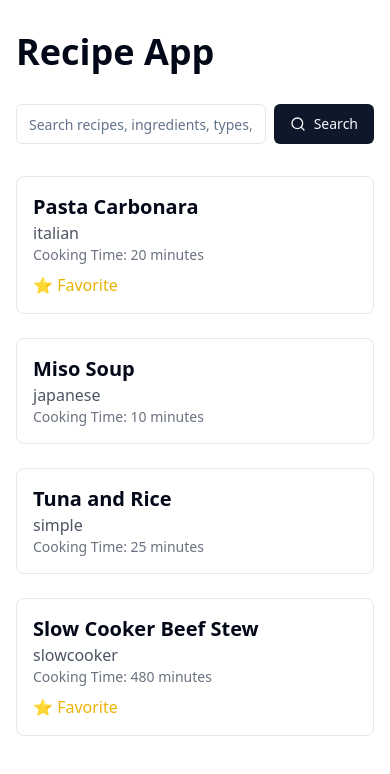
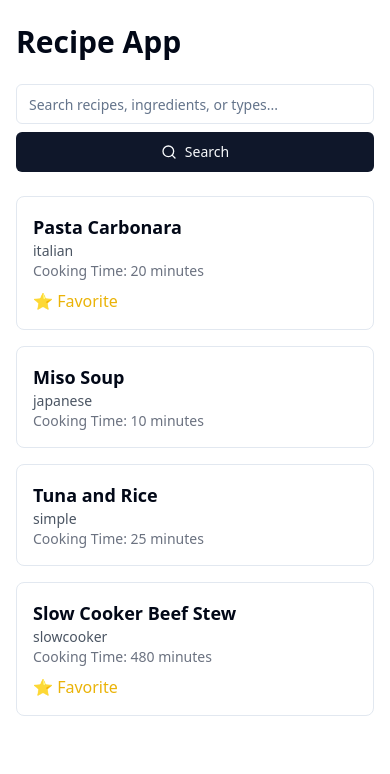
Before and after one commit to evilusean/RecipSean-RecipeApp, a Next.js app in the folder recip-sean/: page / in a window 390 px wide. Shown: the top 774 px of the page. Built offline with nearby package versions, Linux system fonts and the light colour scheme.

Commit message:
responsiveness
added responsiveness - will be used on phone in kitchen almost always

```diff
--- a/recip-sean/package.json
+++ b/recip-sean/package.json
@@ -15,6 +15,7 @@
     "@radix-ui/react-slot": "^1.1.0",
     "class-variance-authority": "^0.7.0",
     "clsx": "^2.1.1",
+    "lodash": "^4.17.21",
     "lucide-react": "^0.446.0",
     "next": "14.2.13",
     "react": "^18",
@@ -22,6 +23,7 @@
     "tailwind-merge": "^2.5.2"
   },
   "devDependencies": {
+    "@types/lodash": "^4.17.9",
     "@types/node": "^20",
     "@types/react": "^18",
     "@types/react-dom": "^18",
--- a/recip-sean/src/app/page.tsx
+++ b/recip-sean/src/app/page.tsx
@@ -1,20 +1,17 @@
 'use client'
 
-import { useState, useEffect } from 'react'
+import { useState, useEffect, useCallback } from 'react'
 import Link from 'next/link'
 import { SearchComponent } from '@/components/search'
 import { Recipe } from '@/utils/recipeUtils'
+import { debounce } from 'lodash'
 
 export default function Home() {
   const [recipes, setRecipes] = useState<Recipe[]>([])
   const [loading, setLoading] = useState(true)
   const [error, setError] = useState<string | null>(null)
 
-  useEffect(() => {
-    fetchRecipes()
-  }, [])
-
-  const fetchRecipes = async (query: string = '') => {
+  const fetchRecipes = useCallback(async (query: string = '') => {
     setLoading(true)
     setError(null)
     try {
@@ -23,7 +20,6 @@ export default function Home() {
         throw new Error(`HTTP error! status: ${response.status}`)
       }
       const data = await response.json()
-      console.log(`Fetched ${data.length} recipes`)
       setRecipes(data)
     } catch (error) {
       console.error('Error fetching recipes:', error)
@@ -31,26 +27,38 @@ export default function Home() {
     } finally {
       setLoading(false)
     }
-  }
+  }, [])
+
+  useEffect(() => {
+    fetchRecipes()
+  }, [fetchRecipes])
+
+  const debouncedSearch = useCallback(
+    debounce((query: string) => {
+      fetchRecipes(query)
+    }, 300),
+    [fetchRecipes]
+  )
 
   const handleSearch = (query: string) => {
-    console.log(`Searching for: "${query}"`)
-    fetchRecipes(query)
+    debouncedSearch(query)
   }
 
   return (
-    <div className="container mx-auto px-4 py-8">
-      <h1 className="text-4xl font-bold mb-8">Recipe App</h1>
+    <div className="container mx-auto px-4 py-6 sm:py-8">
+      <h1 className="text-3xl sm:text-4xl font-bold mb-6 sm:mb-8">Recipe App</h1>
       <SearchComponent onSearch={handleSearch} />
-      {loading && <p className="mt-8">Loading recipes...</p>}
-      {error && <p className="mt-8 text-red-500">{error}</p>}
+      {loading && <p className="mt-6 sm:mt-8">Loading recipes...</p>}
+      {error && <p className="mt-6 sm:mt-8 text-red-500">{error}</p>}
       {!loading && !error && (
-        <div className="mt-8 grid grid-cols-1 md:grid-cols-2 lg:grid-cols-3 gap-6">
+        <div className="mt-6 sm:mt-8">
+          {recipes.length > 0 ? (
+            <div className="grid grid-cols-1 sm:grid-cols-2 lg:grid-cols-3 gap-4 sm:gap-6">
               {recipes.map(recipe => (
                 <Link href={`/recipe/${recipe.id}`} key={recipe.id}>
                   <div className="border rounded-lg p-4 hover:shadow-lg transition-shadow">
-                <h2 className="text-xl font-semibold">{recipe.name}</h2>
-                <p className="text-gray-600">{recipe.recipeType}</p>
+                    <h2 className="text-lg sm:text-xl font-semibold">{recipe.name}</h2>
+                    <p className="text-gray-600 text-sm sm:text-base">{recipe.recipeType}</p>
                     <p className="text-sm text-gray-500">Cooking Time: {recipe.cookingTime} minutes</p>
                     {recipe.favorite && (
                       <p className="text-yellow-500 mt-2">⭐ Favorite</p>
@@ -59,6 +67,10 @@ export default function Home() {
                 </Link>
               ))}
             </div>
+          ) : (
+            <p className="mt-6 sm:mt-8 text-center text-gray-500">No recipes found. Try a different search term.</p>
+          )}
+        </div>
       )}
     </div>
   )
--- a/recip-sean/src/app/recipe/[id]/page.tsx
+++ b/recip-sean/src/app/recipe/[id]/page.tsx
@@ -39,12 +39,12 @@ export default function RecipePage({ params }: { params: { id: string | string[]
   }, [params.id])
 
   if (loading) {
-    return <div className="container mx-auto px-4 py-8">Loading...</div>
+    return <div className="container mx-auto px-4 py-6 sm:py-8">Loading...</div>
   }
 
   if (error) {
     return (
-      <div className="container mx-auto px-4 py-8">
+      <div className="container mx-auto px-4 py-6 sm:py-8">
         <p className="text-red-500">{error}</p>
         <button
           className="mt-4 px-4 py-2 bg-blue-500 text-white rounded hover:bg-blue-600"
@@ -61,41 +61,41 @@ export default function RecipePage({ params }: { params: { id: string | string[]
   }
 
   return (
-    <div className="container mx-auto px-4 py-8">
-      <h1 className="text-4xl font-bold mb-4">{recipe.name}</h1>
+    <div className="container mx-auto px-4 py-6 sm:py-8">
+      <h1 className="text-2xl sm:text-4xl font-bold mb-4">{recipe.name}</h1>
       <p className="text-gray-600 mb-4">{recipe.recipeType}</p>
       {recipe.favorite && (
         <p className="text-yellow-500 mb-4">⭐ Favorite</p>
       )}
 
       <div className="mb-6">
-        <h2 className="text-2xl font-semibold mb-2">Ingredients</h2>
+        <h2 className="text-xl sm:text-2xl font-semibold mb-2">Ingredients</h2>
         <ul className="list-disc list-inside">
           {recipe.ingredients.map((ingredient, index) => (
-            <li key={index}>{ingredient}</li>
+            <li key={index} className="text-sm sm:text-base">{ingredient}</li>
           ))}
         </ul>
       </div>
 
       <div className="mb-6">
-        <h2 className="text-2xl font-semibold mb-2">Utensils</h2>
+        <h2 className="text-xl sm:text-2xl font-semibold mb-2">Utensils</h2>
         <ul className="list-disc list-inside">
           {recipe.utensils.map((utensil, index) => (
-            <li key={index}>{utensil}</li>
+            <li key={index} className="text-sm sm:text-base">{utensil}</li>
           ))}
         </ul>
       </div>
 
       <div className="mb-6">
-        <h2 className="text-2xl font-semibold mb-2">Cooking Information</h2>
-        <p><strong>Prep Time:</strong> {recipe.prepTime} minutes</p>
-        <p><strong>Cooking Time:</strong> {recipe.cookingTime} minutes</p>
+        <h2 className="text-xl sm:text-2xl font-semibold mb-2">Cooking Information</h2>
+        <p className="text-sm sm:text-base"><strong>Prep Time:</strong> {recipe.prepTime} minutes</p>
+        <p className="text-sm sm:text-base"><strong>Cooking Time:</strong> {recipe.cookingTime} minutes</p>
       </div>
 
       <div>
-        <h2 className="text-2xl font-semibold mb-2">Instructions</h2>
+        <h2 className="text-xl sm:text-2xl font-semibold mb-2">Instructions</h2>
         <Select onValueChange={(value: 'en' | 'sk' | 'ja') => setLanguage(value)}>
-          <SelectTrigger className="w-[180px] mb-4">
+          <SelectTrigger className="w-full sm:w-[180px] mb-4">
             <SelectValue placeholder="Select Language" />
           </SelectTrigger>
           <SelectContent>
@@ -106,8 +106,8 @@ export default function RecipePage({ params }: { params: { id: string | string[]
         </Select>
         {recipe.instructions.map((instruction, index) => (
           <div key={index} className="mb-4">
-            <p className="font-bold mb-1">Step {index + 1} - <span className="font-normal">Time: {instruction.time} minutes</span></p>
-            <p>
+            <p className="font-bold mb-1 text-sm sm:text-base">Step {index + 1} - <span className="font-normal">Time: {instruction.time} minutes</span></p>
+            <p className="text-sm sm:text-base">
               {instruction[language] || instruction.en}
               {' '}
               <strong>({instruction.primaryIngredient})</strong>
@@ -117,7 +117,7 @@ export default function RecipePage({ params }: { params: { id: string | string[]
       </div>
 
       <button
-        className="mt-8 px-4 py-2 bg-blue-500 text-white rounded hover:bg-blue-600"
+        className="mt-6 sm:mt-8 px-4 py-2 bg-blue-500 text-white rounded hover:bg-blue-600 w-full sm:w-auto"
         onClick={() => router.push('/')}
       >
         Back to Home
--- a/recip-sean/src/components/search.tsx
+++ b/recip-sean/src/components/search.tsx
@@ -18,14 +18,15 @@ export function SearchComponent({ onSearch }: SearchProps) {
   }
 
   return (
-    <form onSubmit={handleSearch} className="flex w-full max-w-sm items-center space-x-2">
+    <form onSubmit={handleSearch} className="flex flex-col sm:flex-row w-full max-w-sm sm:max-w-md mx-auto items-center space-y-2 sm:space-y-0 sm:space-x-2">
       <Input
         type="text"
-        placeholder="Search recipes, ingredients, types, or 'favorite'"
+        placeholder="Search recipes, ingredients, or types..."
         value={query}
         onChange={(e) => setQuery(e.target.value)}
+        className="w-full"
       />
-      <Button type="submit">
+      <Button type="submit" className="w-full sm:w-auto">
         <Search className="mr-2 h-4 w-4" />
         Search
       </Button>
```
Also changed, not shown: 1 other file (tests, documents, lock files or other folders). Lines whose indentation alone changed are shown as unchanged.
